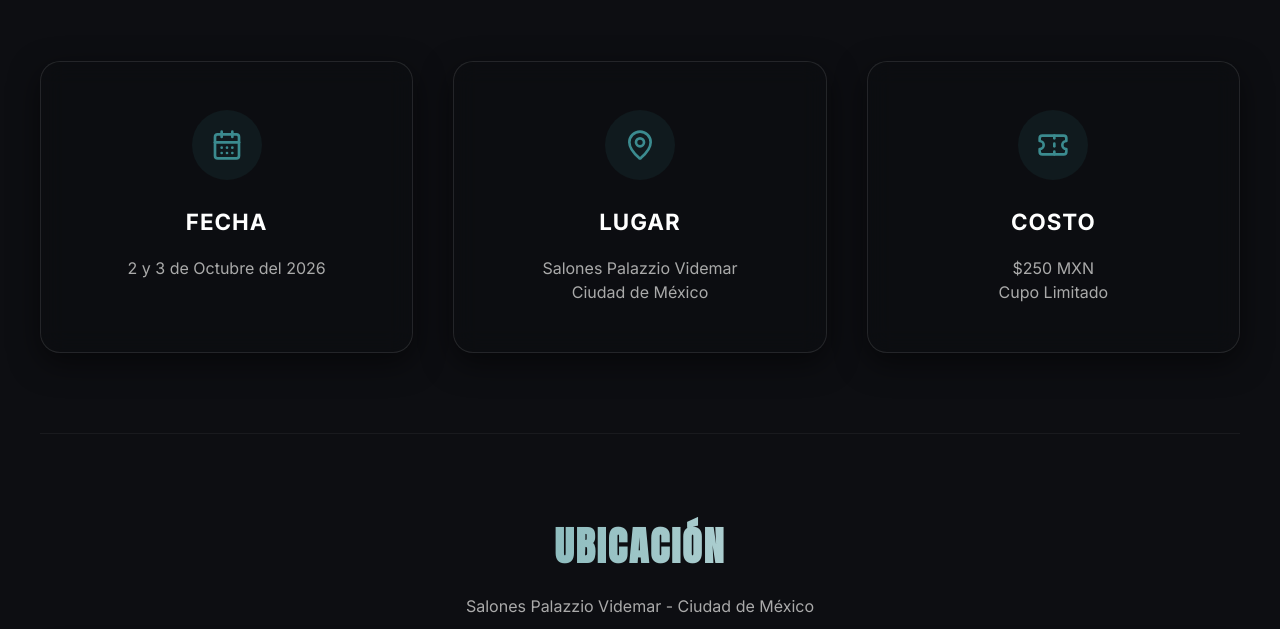
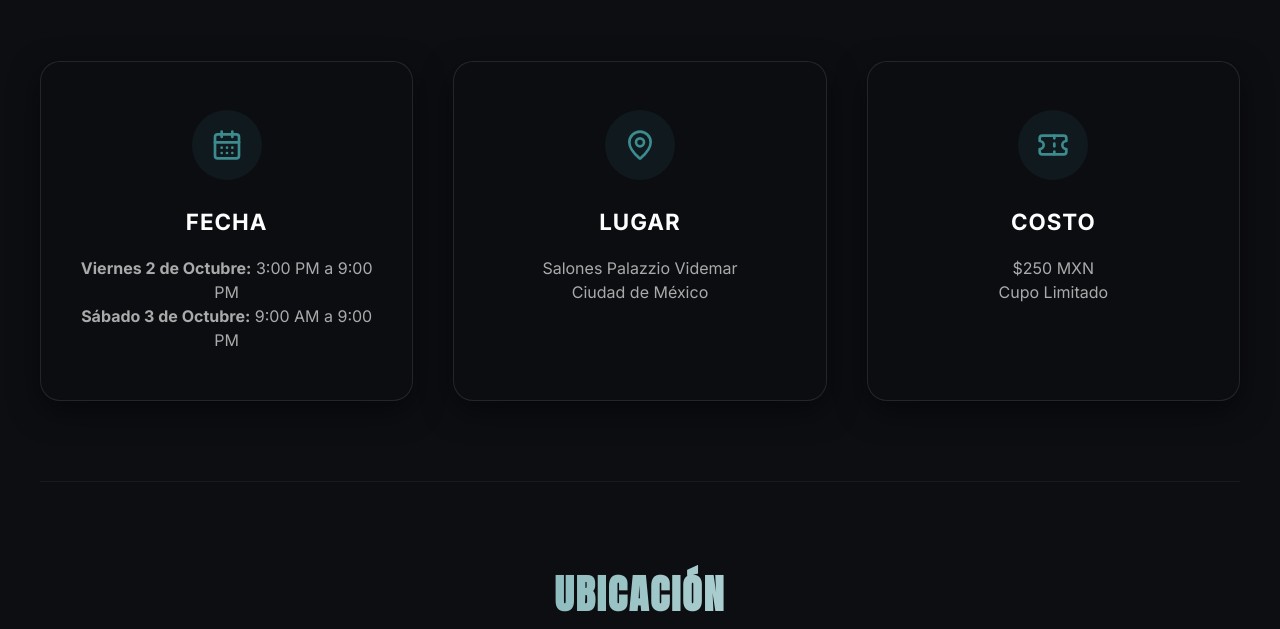
Before and after one commit to YaelRss/evento-entradas, a website: page index.html in a window 1280 px wide. Shown: the part 948-1577 px from the top of the page. Drawn offline with nearby package versions, Linux system fonts and the light colour scheme; no server answers.

Commit message:
feat: agregar horario detallado a index.html

```diff
--- a/index.html
+++ b/index.html
@@ -1002,7 +1002,10 @@
                     </svg>
                 </div>
                 <h3>Fecha</h3>
-                <p>2 y 3 de Octubre del 2026</p>
+                <p>
+                    <strong>Viernes 2 de Octubre:</strong> 3:00 PM a 9:00 PM<br>
+                    <strong>Sábado 3 de Octubre:</strong> 9:00 AM a 9:00 PM
+                </p>
             </div>
             <div class="info-card">
                 <div class="icon-wrapper">
```
